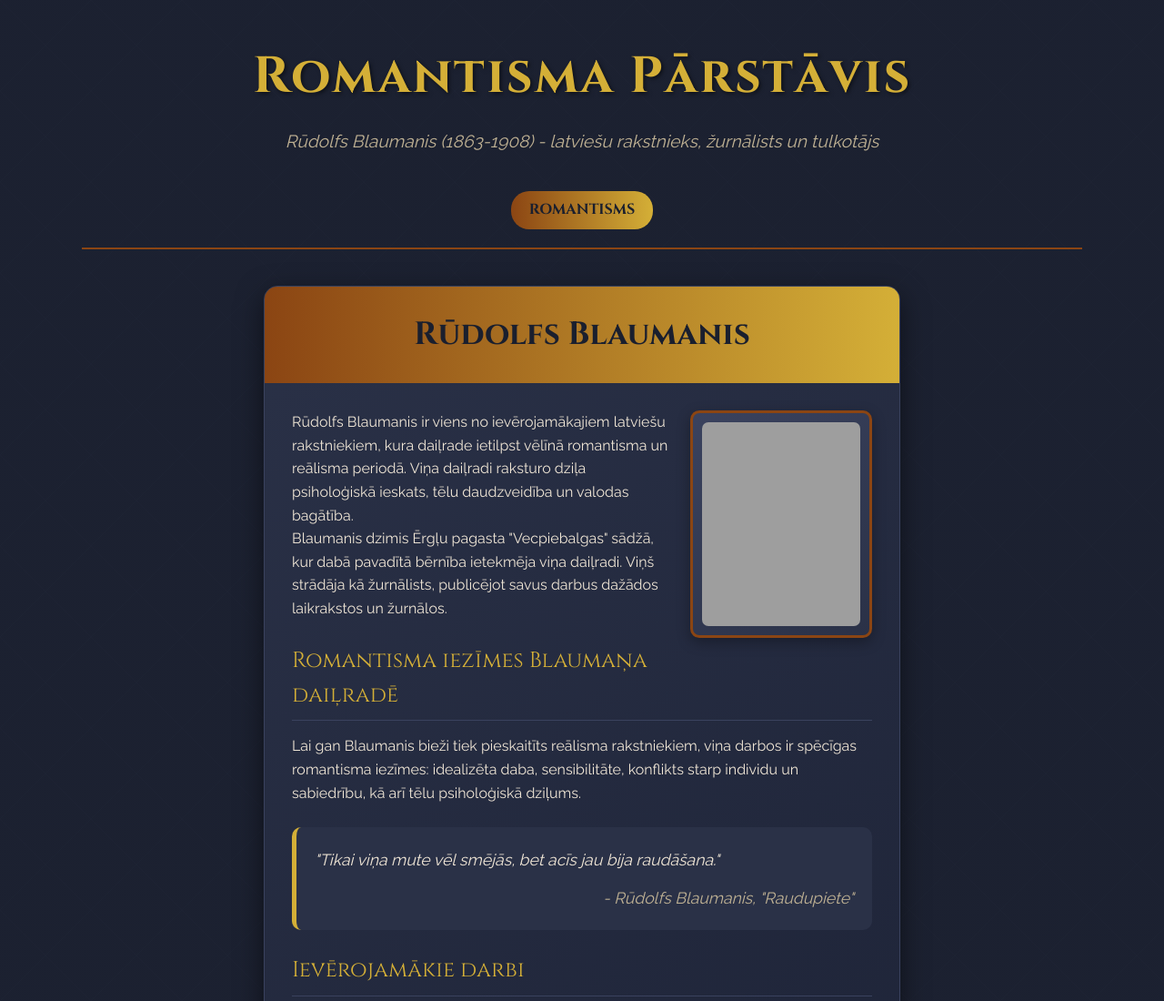
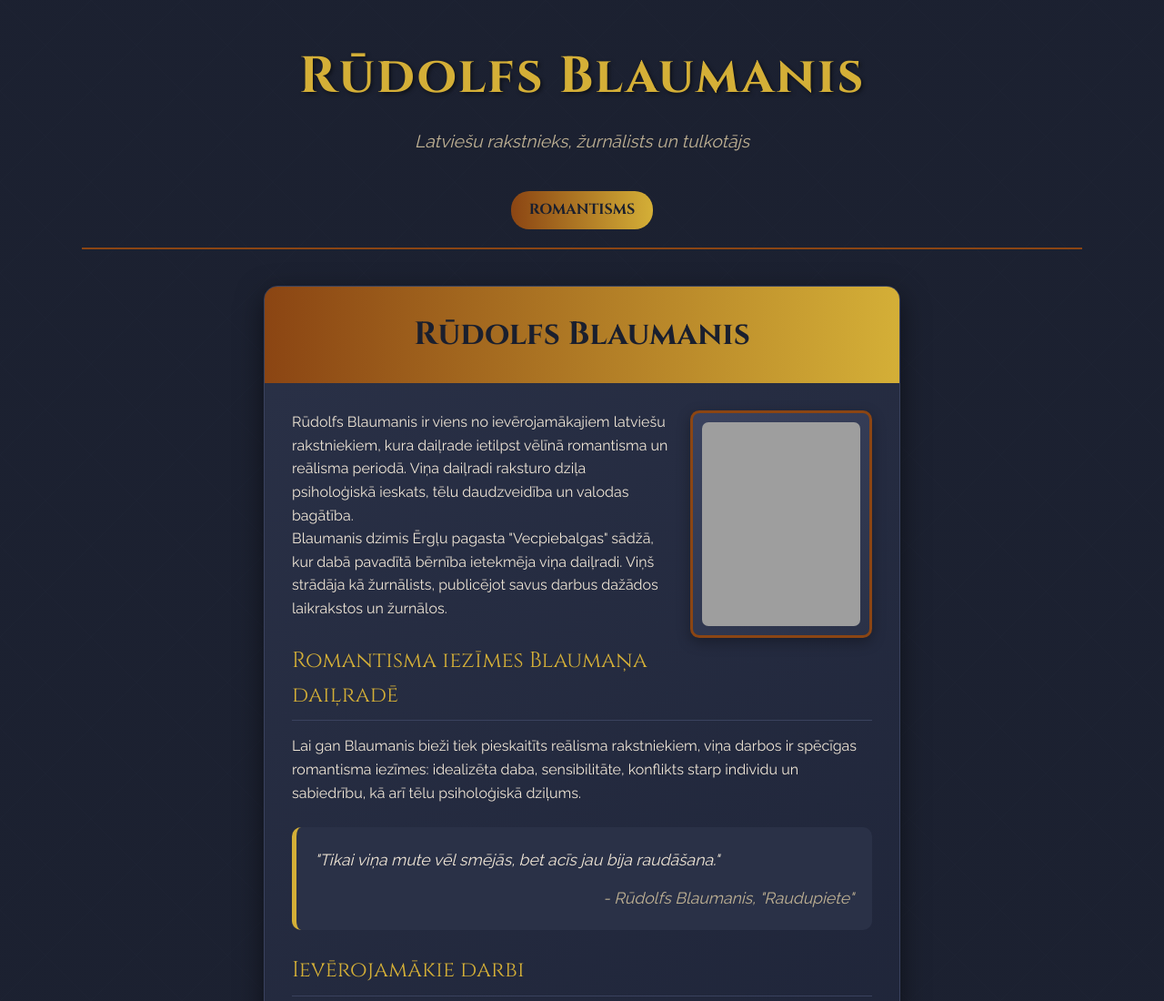
Before and after one commit to broskynocap/literatura, a plain HTML site: page index.html in a window 1280 px wide. Shown: the top 1100 px of the page at 91% size. Drawn offline with Linux system fonts and the light colour scheme; grey boxes are pictures that could not be loaded.

Commit message:
Update index.html

```diff
--- a/index.html
+++ b/index.html
@@ -239,8 +239,8 @@
 <body>
     <div class="container">
         <header>
-            <h1>Romantisma Pārstāvis</h1>
-            <div class="subtitle">Rūdolfs Blaumanis (1863-1908) - latviešu rakstnieks, žurnālists un tulkotājs</div>
+            <h1>Rūdolfs Blaumanis</h1>
+            <div class="subtitle">Latviešu rakstnieks, žurnālists un tulkotājs</div>
             <div class="romanticism-badge">ROMANTISMS</div>
         </header>
 
```
